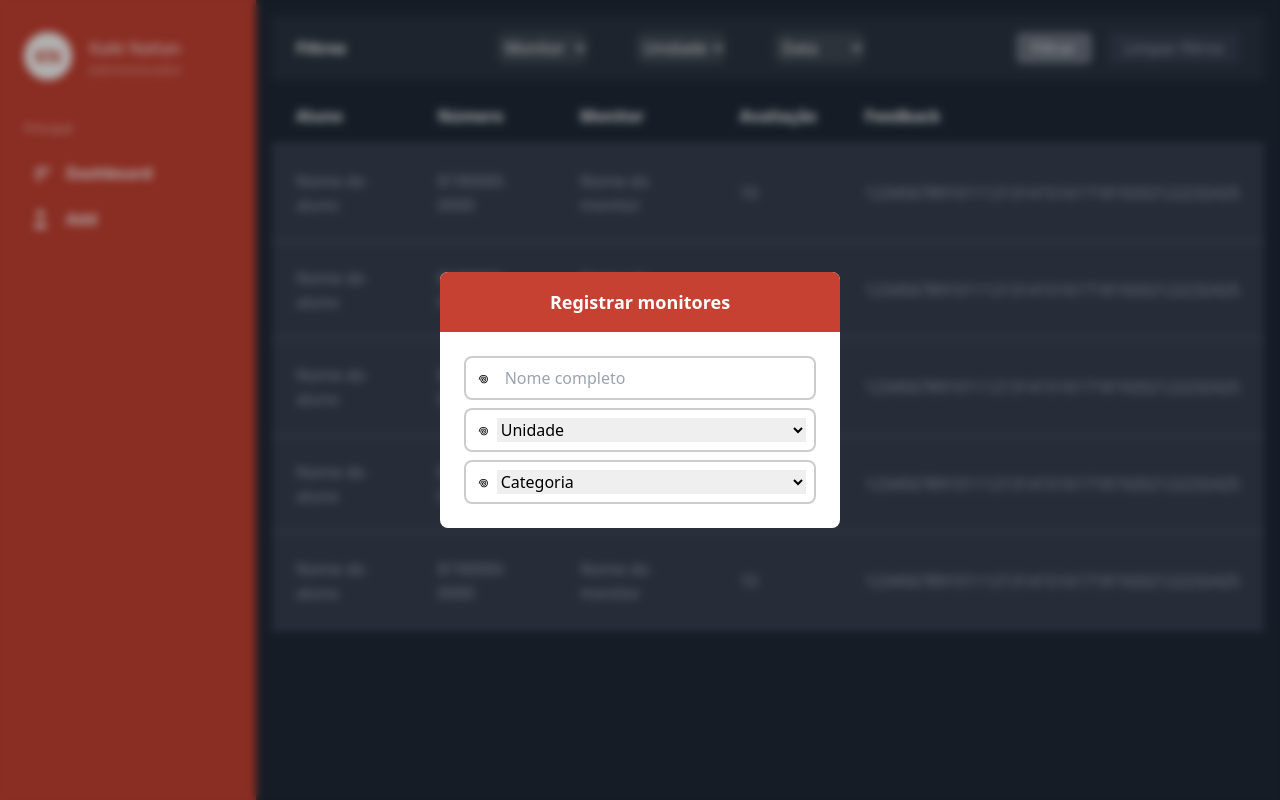
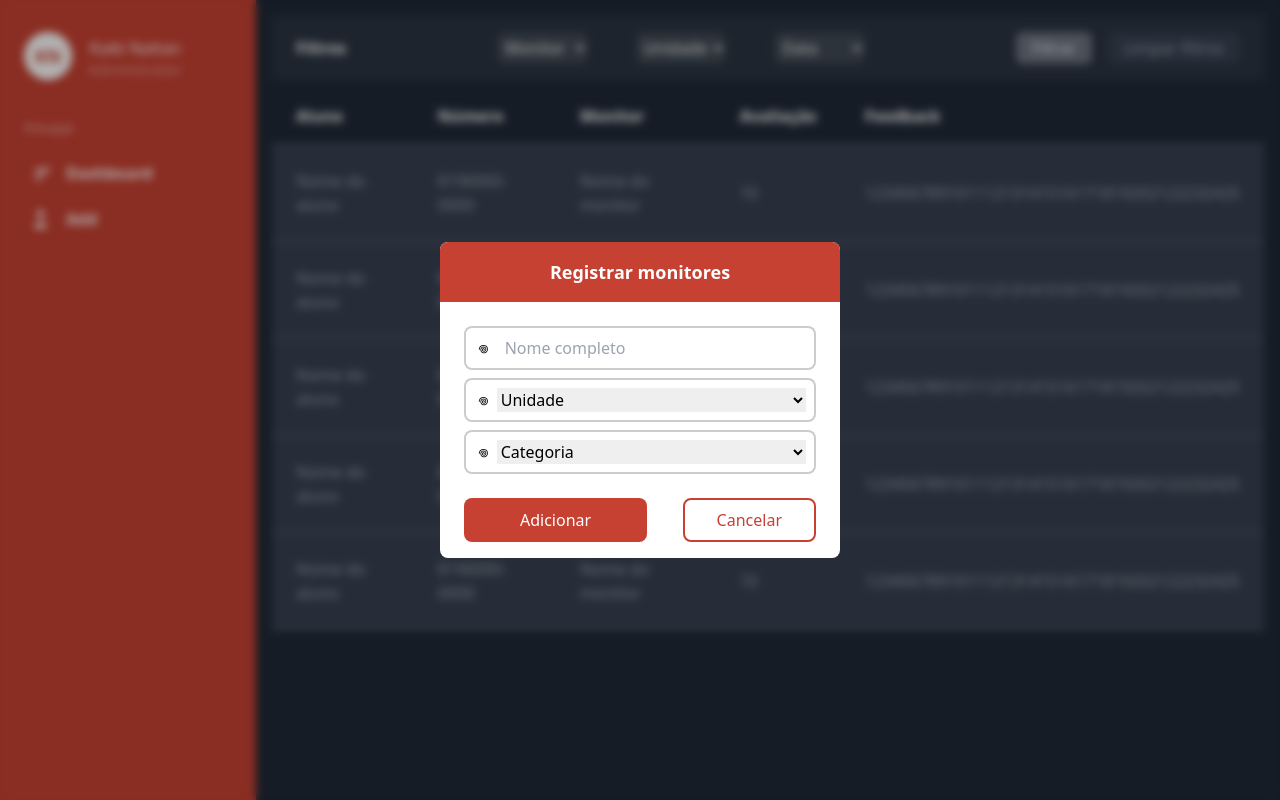
Before and after one commit to paulotruly/react_infinityAvaliador, a React (Vite) app: page / in a window 1280 px wide. Both pictures are taken after a click on the link "Add". Built offline with nearby package versions, Linux system fonts and the light colour scheme.

Commit message:
arrumando3

```diff
--- a/src/pages/components/AddPopUp.tsx
+++ b/src/pages/components/AddPopUp.tsx
@@ -66,6 +66,13 @@ function AddPopUp({onClose}: AddPopUpProps) {
               </select>
             </div>
 
+            <div className="flex flex-row justify-between mt-6">
+              <button className="bg-infinity-orange px-14 py-2 rounded-lg text-white"> Adicionar </button>
+              <button className="bg-white border-2 text-infinity-orange border-infinity-orange px-8 py-2 rounded-lg">
+                Cancelar
+              </button>
+            </div>
+
           </form>
           {/* -------------------- FORMULÁRIO -------------------- */}
         </div>
```
